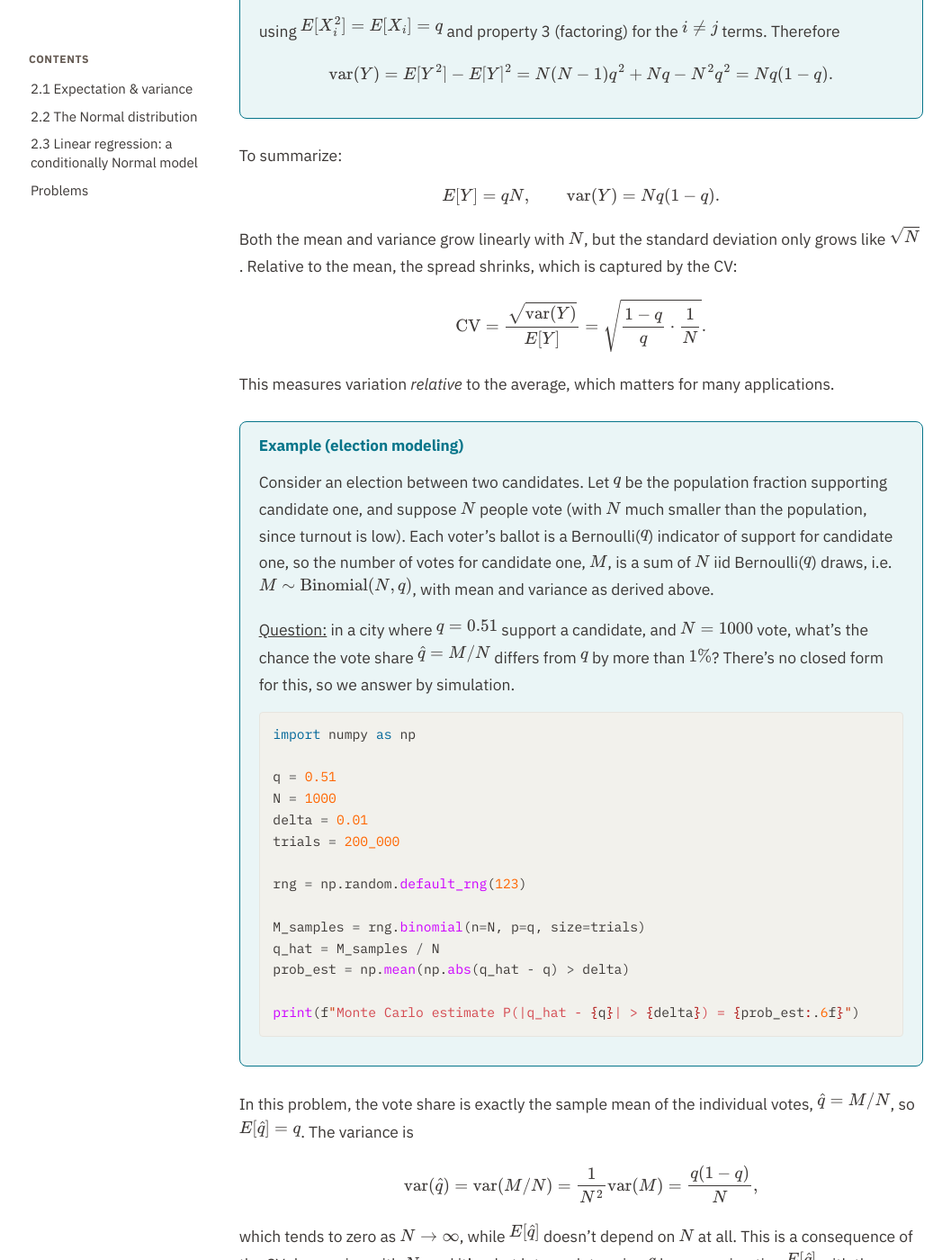
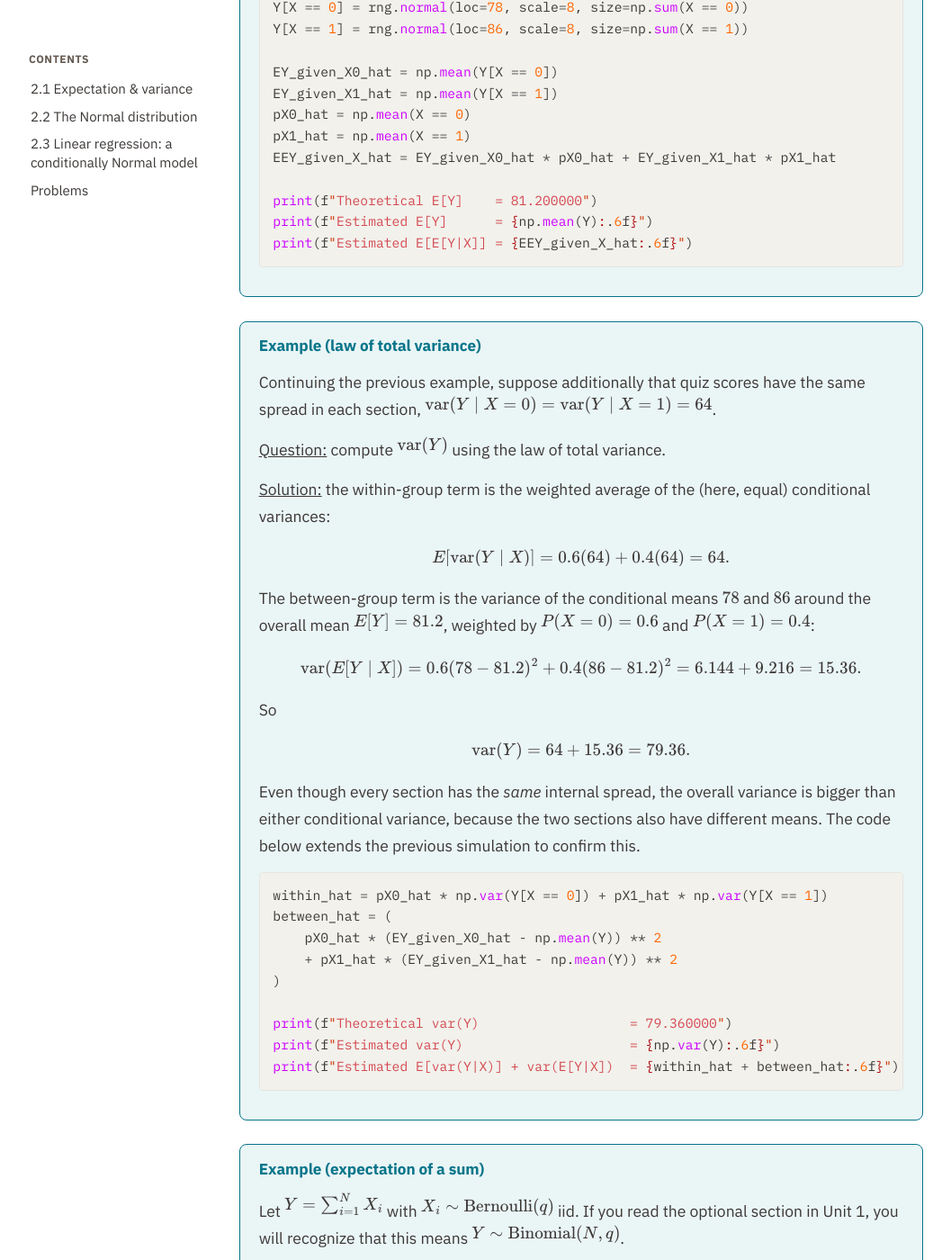
Before and after one commit to elevien/math50_2026, a Jekyll site: the page built from unit2/index.md, in a window 1280 px wide and 1400 px high, scrolled down 10608 px. Shown: the whole window at 90% size, without its empty margins (110-1167 px from the left). Built offline with Jekyll 4.4.1, drawn with Linux system fonts in a browser that asks for light colours; some of the changed text lies outside the part shown.

Commit message:
Publish from math50_sandbox@c9509c3

````diff
--- a/unit2/demos/normal.html
+++ b/unit2/demos/normal.html
@@ -48,7 +48,7 @@
     });
 
     const n = 180;
-    // Two nested bands, so the 68/95 empirical rule from the text is visible
+    // Two nested bands, so the 68/95 bell curve shape from the text is visible
     // directly: the wide band is mu +/- 2 sigma, the inner one mu +/- sigma.
     function band(k, opacity) {
       const lo = Math.max(xDomain[0], mu - k * sigma);
--- a/unit2/index.md
+++ b/unit2/index.md
@@ -16,19 +16,19 @@ In this unit we introduce **expectation**, an operation which takes a random var
 
 #### Concepts
 
-Expectation, variance and standard deviation, conditional expectation, empirical averages, coefficient of variation, linearity of expectation and the tower property, the Normal distribution, standardization, linear transformations and sums of independent Normal random variables, the single-predictor linear regression model, exogenous vs. endogenous predictors.
+Expectation, variance and standard deviation, conditional expectation, empirical averages, coefficient of variation, linearity of expectation, the tower property and the law of total variance, the Normal distribution, standardization, linear transformations and sums of independent Normal random variables, the single-predictor linear regression model, exogenous vs. endogenous predictors.
 
 #### Things to practice
 
 - Calculate expectations by hand and translate between mathematical definitions and code (on exams you will not be asked to write code, but you may be asked to explain what a few lines of code do).
-- Work with the Normal distribution: standardize a variable, compute probabilities using the empirical rule, and find the distribution of a linear transformation or sum of independent Normal random variables.
+- Work with the Normal distribution: standardize a variable, compute probabilities using the bell curve shape (68/95/99.7), and find the distribution of a linear transformation or sum of independent Normal random variables.
 - For a linear regression model with a binary predictor, understand why the regression coefficient is a difference of conditional averages.
 - State the assumptions of a linear regression model and identify (e.g. from plots) when they are violated.
 - Recognize when a predictor may be endogenous, meaning the model's error term may still be related to the predictor.
 
 </div>
 
-<p class="pdf-link"><a href="unit2.pdf">Unit 2 notes pdf</a> <a href="unit2_slides.pdf">Unit 2 slides pdf</a> <a href="https://colab.research.google.com/github/elevien/math50_2026/blob/main/unit2/unit2.ipynb">Unit 2 notebook</a></p>
+<p class="pdf-link"><a href="unit2.pdf">Unit 2 notes pdf</a> <a href="https://colab.research.google.com/github/elevien/math50_2026/blob/main/unit2/unit2.ipynb">Unit 2 notebook</a></p>
 
 ## 2.1 Expectation, variance and standard deviation {#sec-2-1}
 
@@ -61,7 +61,7 @@ Now we introduce the idea of <span class="term">[expectation](https://en.wikiped
 <details markdown="1">
 <summary>Frequentist vs. Bayesian interpretation</summary>
 
-Recall the flipped-but-hidden coin from [Unit 1](../unit1/#sec-1-3): whether you read its probability of heads as a long-run frequency or as your degree of belief, given the outcome is already fixed, is exactly this distinction. Thinking of probability as a long-run frequency is the frequentist interpretation. We can also interpret probabilities as measures of belief &mdash; the Bayesian view. More on that in Units 6 and 7.
+Recall the flipped-but-hidden coin from [Unit 1](../unit1/#sec-1-3). Whether you interpret its probability of heads as a long-run frequency or as your degree of belief (given the outcome is already fixed) is a key distinction in statistics. Thinking of probability as a long-run frequency is the frequentist interpretation and belief is Bayesian.  We will say more about this in Units 6 and 7.
 </details>
 
 Suppose each $Y_i$ is iid with sample space $S$. If $n$ is large, the fraction of samples for which $Y_i=y$ will be $\approx P(\lbrace Y=y \rbrace)$. We can express the sample average in terms of probabilities:
@@ -150,7 +150,7 @@ $$ E[Y] = P(Y=0)\times 0 + P(Y=1)\times 1 = q. $$
 Similarly, you should be able to show $\operatorname{var}(Y) = q(1-q)$; you will also check this formula by simulation in a problem.
 </div>
 
-Based on this example, we can estimate $q$ using $\hat q = \bar Y$, as expected &mdash; here $\hat q$ is shorthand for "an estimator of $q$."
+Based on this example, we can estimate $q$ using $\hat q = \bar Y$, as expected &mdash; here $\hat q$ is shorthand for "an estimator of $q$." (We will dive deeper into the the concept of an estimator in the Unit 3).
 
 To measure "how much variation" there is in a random variable, we'd like to compare the variance to the mean. But there's a problem: the variance has different units than the mean. If mean human height is about $170\,\text{cm}$, the variance might be around $100\,\text{cm}^2$ &mdash; hard to interpret, since it's in squared centimeters. Taking the square root of the variance gives the <span class="term">[standard deviation](https://en.wikipedia.org/wiki/Standard_deviation)</span>, which brings the spread back into the same units as the mean (here, $10\,\text{cm}$).
 
@@ -160,7 +160,14 @@ This leads to the <span class="term">[coefficient of variation](https://en.wikip
 
 $$ \text{CV} = \frac{\sigma}{\mu}, $$
 
-where $\sigma$ is the standard deviation and $\mu$ is the mean. The CV is unitless, so it allows comparisons across variables measured in different units or with very different scales &mdash; a CV of $0.06$ in height ($10/170$) indicates less relative variability than a CV of $0.14$ in weight ($10/70$).
+where $\sigma$ is the standard deviation and $\mu$ is the mean. The CV is unitless, so it allows comparisons across variables measured in different units or with very different scalesa. For example, a CV of $0.06$ in height ($10/170$) indicates less relative variability than a CV of $0.14$ in weight ($10/70$).
+
+| Quantity | Typical CV |
+|---|---|
+| Adult height | $\approx 0.05$ |
+| Adult weight | $\approx 0.2$ |
+| Household income | $\approx 1$ |
+| Household wealth | $3$&ndash;$5$ |
 
 ### Conditional expectation
 
@@ -174,7 +181,21 @@ $$ E[X\mid Y=y] \approx \frac{1}{N(Y=y)}\sum_{i=1}^n 1_{\lbrace y_i=y \rbrace}\,
 
 where $1_{\lbrace y_i=y \rbrace}$ is the <span class="term">[indicator function](https://en.wikipedia.org/wiki/Indicator_function)</span> (1 if $y_i=y$, 0 otherwise). Put simply: we compute a conditional expectation from data by taking the sample average among samples that satisfy the condition.
 
-As we already noted, conditional probabilities tell us whether two variables are independent: as shorthand, $P(X\mid Y)=P(X)$ if and only if $X$ and $Y$ are independent. If $X$ and $Y$ are independent, then $E[X\mid Y=y]=E[X]$ for every $y$ with $P(Y=y)>0$ &mdash; but **the converse is false: it's possible for this to hold even when $X$ and $Y$ are not independent!**
+It should be clear that if $X$ and $Y$ are independent, then $E[X\mid Y=y]=E[X]$ for every $y$ with $P(Y=y)>0$ &mdash; but **the converse is false: it's possible for this to hold even when $X$ and $Y$ are not independent!**
+
+<div class="example" markdown="1">
+#### Example ($E[X\mid Y]=E[X]$ without independence)
+
+Let $Y \in \lbrace -1,1\rbrace$ with $P(Y=1)=P(Y=-1)=1/2$. Given $Y=1$, let $X\in\lbrace -1,1\rbrace$ each with probability $1/2$; given $Y=-1$, let $X\in\lbrace -2,2\rbrace$ each with probability $1/2$.
+
+<u>Question:</u> compute $E[X\mid Y=1]$ and $E[X\mid Y=-1]$. Are $X$ and $Y$ independent?
+
+<u>Solution:</u>
+
+$$ E[X\mid Y=1] = \tfrac12(-1)+\tfrac12(1) = 0, \qquad E[X\mid Y=-1] = \tfrac12(-2)+\tfrac12(2) = 0. $$
+
+So $E[X\mid Y=y]=0=E[X]$ for both values of $y$ &mdash; the conditional expectation doesn't depend on $y$ at all. But $X$ and $Y$ are **not** independent: for instance $P(X=1\mid Y=1)=\tfrac12$ while $P(X=1\mid Y=-1)=0$, since $X$ can't even equal $1$ when $Y=-1$. Matching conditional means only tells us the *average* of $X$ doesn't shift with $Y$; the whole *distribution* of $X$ can still change with $Y$.
+</div>
 
 <div class="example" markdown="1">
 #### Example (computing a conditional expectation)
@@ -319,6 +340,11 @@ $$ = \Big(\sum_x xP(X=x)\Big)\Big(\sum_y yP(Y=y)\Big) = E[X]E[Y]. $$
 </details>
 </li>
 <li><strong>Tower property:</strong> for random variables $X$ and $Y$, $E[E[X\mid Y]] = E[X]$, where $E[X\mid Y]$ is the random variable obtained by applying the deterministic function $f(y)=E[X\mid Y=y]$ to $Y$; that is, $E[X\mid Y] = f(Y)$, so $E[E[X\mid Y]] = E[f(Y)]$.</li>
+<li><strong>Law of total variance:</strong> variance has an analogous decomposition,
+
+$$ \operatorname{var}(X) = \underbrace{E[\operatorname{var}(X\mid Y)]}_{\text{within-group variance}} + \underbrace{\operatorname{var}(E[X\mid Y])}_{\text{between-group variance}}. $$
+
+The total variance splits into the average spread *within* each group, plus how much the group *means* themselves vary.</li>
 </ol>
 
 <div class="example" markdown="1">
@@ -351,11 +377,9 @@ rng = np.random.default_rng(2025)
 
 N = 100_000
 X = rng.choice([0, 1], size=N, p=[0.6, 0.4])
-Y = np.where(
-    X == 0,
-    rng.normal(loc=78, scale=8, size=N),
-    rng.normal(loc=86, scale=8, size=N),
-)
+Y = np.empty(N)
+Y[X == 0] = rng.normal(loc=78, scale=8, size=np.sum(X == 0))
+Y[X == 1] = rng.normal(loc=86, scale=8, size=np.sum(X == 1))
 
 EY_given_X0_hat = np.mean(Y[X == 0])
 EY_given_X1_hat = np.mean(Y[X == 1])
@@ -366,6 +390,40 @@ EEY_given_X_hat = EY_given_X0_hat * pX0_hat + EY_given_X1_hat * pX1_hat
 print(f"Theoretical E[Y]    = 81.200000")
 print(f"Estimated E[Y]      = {np.mean(Y):.6f}")
 print(f"Estimated E[E[Y|X]] = {EEY_given_X_hat:.6f}")
+```
+</div>
+
+<div class="example" markdown="1">
+#### Example (law of total variance)
+
+Continuing the previous example, suppose additionally that quiz scores have the same spread in each section, $\operatorname{var}(Y\mid X=0)=\operatorname{var}(Y\mid X=1)=64$.
+
+<u>Question:</u> compute $\operatorname{var}(Y)$ using the law of total variance.
+
+<u>Solution:</u> the within-group term is the weighted average of the (here, equal) conditional variances:
+
+$$ E[\operatorname{var}(Y\mid X)] = 0.6(64)+0.4(64) = 64. $$
+
+The between-group term is the variance of the conditional means $78$ and $86$ around the overall mean $E[Y]=81.2$, weighted by $P(X=0)=0.6$ and $P(X=1)=0.4$:
+
+$$ \operatorname{var}(E[Y\mid X]) = 0.6(78-81.2)^2+0.4(86-81.2)^2 = 6.144+9.216=15.36. $$
+
+So
+
+$$ \operatorname{var}(Y) = 64+15.36 = 79.36. $$
+
+Even though every section has the *same* internal spread, the overall variance is bigger than either conditional variance, because the two sections also have different means. The code below extends the previous simulation to confirm this.
+
+```python
+within_hat = pX0_hat * np.var(Y[X == 0]) + pX1_hat * np.var(Y[X == 1])
+between_hat = (
+    pX0_hat * (EY_given_X0_hat - np.mean(Y)) ** 2
+    + pX1_hat * (EY_given_X1_hat - np.mean(Y)) ** 2
+)
+
+print(f"Theoretical var(Y)                   = 79.360000")
+print(f"Estimated var(Y)                     = {np.var(Y):.6f}")
+print(f"Estimated E[var(Y|X)] + var(E[Y|X])  = {within_hat + between_hat:.6f}")
 ```
 </div>
 
@@ -453,6 +511,12 @@ Suppose $P(X=0)=0.7$, $P(X=1)=0.3$, $E[Y\mid X=0]=10$, and $E[Y\mid X=1]=20$. Us
 </div>
 
 <div class="exercise" markdown="1">
+#### Law of total variance from conditional moments
+
+Suppose $P(X=0)=0.7$, $P(X=1)=0.3$, $E[Y\mid X=0]=10$, $E[Y\mid X=1]=20$, $\operatorname{var}(Y\mid X=0)=4$, and $\operatorname{var}(Y\mid X=1)=9$. Use the law of total variance to compute $\operatorname{var}(Y)$.
+</div>
+
+<div class="exercise" markdown="1">
 #### Sum of Bernoulli variables
 
 Let $Y=\sum_{i=1}^{12}X_i$, where the $X_i$ are iid Bernoulli$(0.25)$. Compute $E[Y]$, $\operatorname{var}(Y)$, and the coefficient of variation.
@@ -466,7 +530,7 @@ We now define the most important distribution in statistics: the <span class="te
 
 $$ g(x) = \frac{1}{\sqrt{2\pi\sigma^2}}\,e^{-\frac{(x-\mu)^2}{2\sigma^2}}. $$
 
-Despite the simplicity of this formula, calculating Normal probabilities by hand (integrating to find area under the curve) is difficult. Instead we rely on rough rules of thumb: about $68\%$ of the probability lies within $1$ standard deviation of the mean, about $95\%$ lies within $2$ standard deviations, and about $99.7\%$ lies within $3$ standard deviations. The demo below keeps the $x$-axis fixed while you change $\mu$ and $\sigma$, so you can see that $\mu$ shifts the center and $\sigma$ changes the spread. Its two shaded bands are $\mu\pm\sigma$ and $\mu\pm2\sigma$, and they hold about $68\%$ and $95\%$ of the area wherever you put the sliders &mdash; that is the empirical rule.
+Despite the simplicity of this formula, calculating Normal probabilities by hand (integrating to find area under the curve) is difficult. Instead we rely on rough rules of thumb: about $68\%$ of the probability lies within $1$ standard deviation of the mean, about $95\%$ lies within $2$ standard deviations, and about $99.7\%$ lies within $3$ standard deviations. The demo below keeps the $x$-axis fixed while you change $\mu$ and $\sigma$, so you can see that $\mu$ shifts the center and $\sigma$ changes the spread. Its two shaded bands are $\mu\pm\sigma$ and $\mu\pm2\sigma$, and they hold about $68\%$ and $95\%$ of the area wherever you put the sliders &mdash; a direct consequence of the Normal distribution's bell curve shape.
 
 If $X$ has density $g(x)$ above, we write $X \sim \text{Normal}(\mu,\sigma^2)$. It can be shown that $E[X]=\mu$ and $\operatorname{var}(X)=\sigma^2$ &mdash; hence the name. **Be careful:** sometimes (in code or in math) Normal random variables are parameterized by mean and standard deviation instead of mean and variance, so you'll also see $\text{Normal}(\mu,\sigma)$. Both conventions are used, so always check.
 
@@ -575,13 +639,16 @@ and the Normal distribution describes the vertical spread of $Y$ around that lin
 
 $$ Y=\beta_0+\beta_1X+\epsilon,\qquad \epsilon\sim\text{Normal}(0,\sigma^2), $$
 
-where $\epsilon$ is the noise term: whatever is left in $Y$ after accounting for the linear relationship with $X$.
+where $\epsilon$ is the noise or error term. Let us summarize the assumptions being made in this model:
 
-### Exogenous vs. endogenous predictors
+<ol type="a">
+  <li><strong>Linearity:</strong> the conditional mean $E[Y\mid X]=\beta_0+\beta_1X$ is a straight line in $X$.</li>
+  <li><strong>Homoskedasticity:</strong> the conditional variance $\operatorname{var}(Y\mid X)=\sigma^2$ is the same at every value of $X$. </li>
+  <li><strong>Conditional normality:</strong> $Y\mid X$ (equivalently $\epsilon$) is Normally distributed. </li>
+  <li><strong>Exogeneity of $\epsilon$:</strong> $E[\epsilon\mid X]=0$, so after accounting for $X$, the leftover error has mean zero at every value of $X$. A predictor satisfying this is called <span class="term"><a href="https://en.wikipedia.org/wiki/Exogenous_and_endogenous_variables">exogenous</a></span>; if it fails, $X$ is <span class="term"><a href="https://en.wikipedia.org/wiki/Exogenous_and_endogenous_variables">endogenous</a></span>, and $\beta_1$ can no longer be interpreted as the effect of $X$ alone.</li>
+</ol>
 
-For the regression model to describe the conditional expectation correctly, the leftover noise should not still depend systematically on the predictor. A predictor $X$ is <span class="term">[exogenous](https://en.wikipedia.org/wiki/Exogenous_and_endogenous_variables)</span> if $E[\epsilon\mid X]=0$: after accounting for $X$, the remaining error has mean zero at every value of $X$. A predictor is <span class="term">[endogenous](https://en.wikipedia.org/wiki/Exogenous_and_endogenous_variables)</span> if this fails.
-
-Endogeneity often happens when an omitted variable affects both $X$ and $Y$, or when the direction of influence is partly reversed. For now, treat this as an assumption of the regession model.
+For example, suppose $X$ indicates whether a student attended a study-skills workshop and $Y$ is their exam score. If $X$ is assigned by a coin flip (a randomized trial), then whatever unmeasured factors drive $\epsilon$ are, on average, balanced between the two groups and as a result $E[\epsilon\mid X]=0$.  But if students instead self-select into the workshop, the more motivated or more anxious students may be the ones who choose to attend, so unmeasured motivation is now correlated with $X$, making $X$ endogenous.
 
 <div class="example" id="ex-diffmeans" markdown="1">
 #### Example (binary predictor: the difference of means)
@@ -706,3 +773,22 @@ Your final answer should include:
   <li>two sentences explaining what $\beta_0$, $\beta_1$, and $\sigma$ control in this model.</li>
 </ol>
 </div>
+
+<div class="exercise" markdown="1">
+#### Problem 2.4 &mdash; Checking the law of total variance by simulation
+
+Let $X$ indicate group membership with $P(X=0)=P(X=1)=0.5$, and suppose
+
+$$ Y\mid X=0 \sim \operatorname{Normal}(50,10^2), \qquad Y\mid X=1 \sim \operatorname{Normal}(70,20^2). $$
+
+Note that, unlike the worked example in [Section 2.1](#sec-2-1), the two conditional variances are **not** equal here.
+
+Write Python code that:
+
+<ol type="a">
+  <li>simulates $N=100{,}000$ samples of $(X,Y)$ from this model;</li>
+  <li>estimates $E[\operatorname{var}(Y\mid X)]$ (within-group) and $\operatorname{var}(E[Y\mid X])$ (between-group) from the simulated data, and adds them together;</li>
+  <li>compares that sum to the sample variance of all of $Y$ taken together, and confirms they closely agree;</li>
+  <li>by hand, computes the exact value of $\operatorname{var}(Y)$ using the law of total variance, and states how closely it matches part (c).</li>
+</ol>
+</div>
````
Also changed, not shown: other parts of unit2/index.md (+7 -7 lines), exams.md (+5 -3 lines), unit1/index.md (+1 -1 lines), unit3/index.md (+1 -1 lines), 2 other files.
